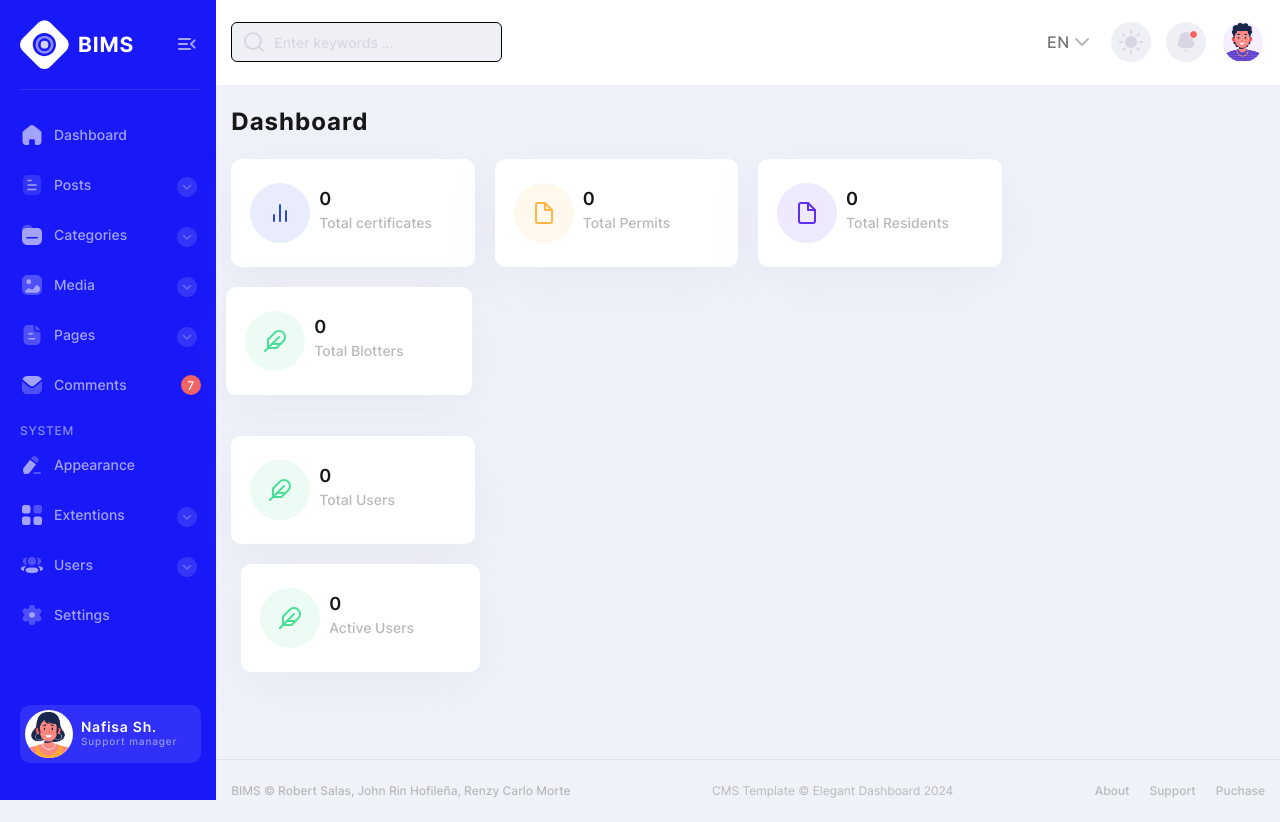
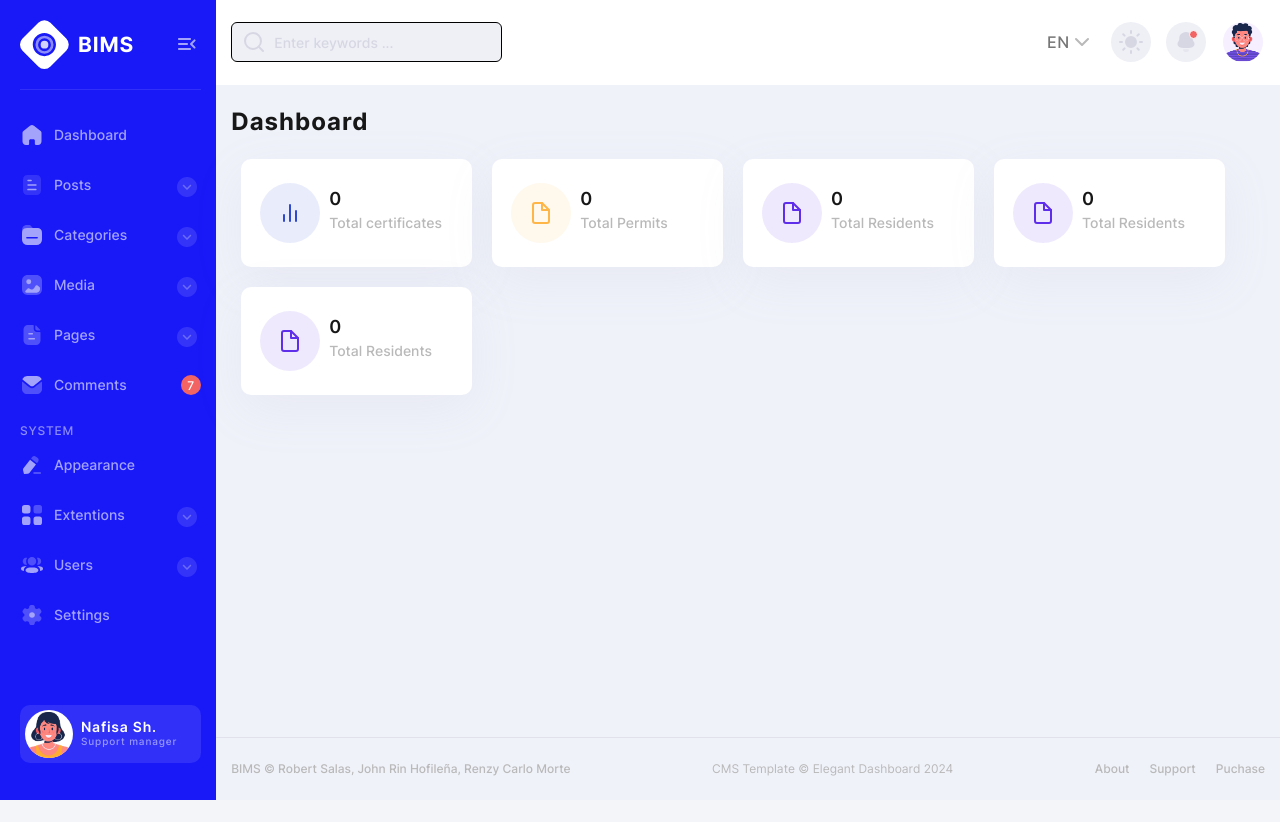
Before and after one commit to RobertPrower/BIMS-with-Template, a PHP site: page / in a window 1280 px wide. After the commit the page ends 800 px from the top, so only its background shows below. Run offline with PHP 8.4, Linux system fonts and the light colour scheme.

Commit message:
Naayos ko na yung dashboard sundan mo nalang

```diff
--- a/index.php
+++ b/index.php
@@ -32,7 +32,8 @@
     <main class="main users chart-page" id="skip-target">
       <div class="container">
         <h2 class="main-title">Dashboard</h2>
-        <div class="row stat-cards">
+        <div class="row container">
+
           <div class="col-md-6 col-xl-3">
             <article class="stat-cards-item">
               <div class="stat-cards-icon primary">
@@ -75,59 +76,46 @@
             </article>
           </div>
 
-                <div class="container">
-        <div class="row">
           <div class="col-md-6 col-xl-3">
             <article class="stat-cards-item">
-              <div class="stat-cards-icon success">
-                <i data-feather="feather" aria-hidden="true"></i>
+              <div class="stat-cards-icon purple">
+                <i data-feather="file" aria-hidden="true"></i>
               </div>
               <div class="stat-cards-info">
                 <p class="stat-cards-info__num">0</p>
-                <p class="stat-cards-info__title">Total Blotters</p>
+                <p class="stat-cards-info__title">Total Residents</p>
                 <p class="stat-cards-info__progress">
                 </p>
               </div>
             </article>
           </div>
-        </div>
-        <div class="row">
+
           <div class="col-md-6 col-xl-3">
-          </div>
-        </div>
-      </div>
-
-
-        <div class="col-lg-3 col-xl-3">
             <article class="stat-cards-item">
-              <div class="stat-cards-icon success">
-                <i data-feather="feather" aria-hidden="true"></i>
+              <div class="stat-cards-icon purple">
+                <i data-feather="file" aria-hidden="true"></i>
               </div>
               <div class="stat-cards-info">
                 <p class="stat-cards-info__num">0</p>
-                <p class="stat-cards-info__title">Total Users</p>
+                <p class="stat-cards-info__title">Total Residents</p>
                 <p class="stat-cards-info__progress">
                 </p>
               </div>
             </article>
           </div>
+
+
+
+
+
+
+
+
+
         </div>
+      </div>
+    </main>
 
-        <div class="row-2 col-lg-3 col-xl-3">
-            <article class="stat-cards-item">
-              <div class="stat-cards-icon success">
-                <i data-feather="feather" aria-hidden="true"></i>
-              </div>
-              <div class="stat-cards-info">
-                <p class="stat-cards-info__num">0</p>
-                <p class="stat-cards-info__title">Active Users</p>
-                <p class="stat-cards-info__progress">
-                </p>
-              </div>
-            </article>
-          </div>
-        </div>
-</main>
     <!-- ! Footer -->
   <?php require_once("includes/footer.php")?>
   </div>
```
